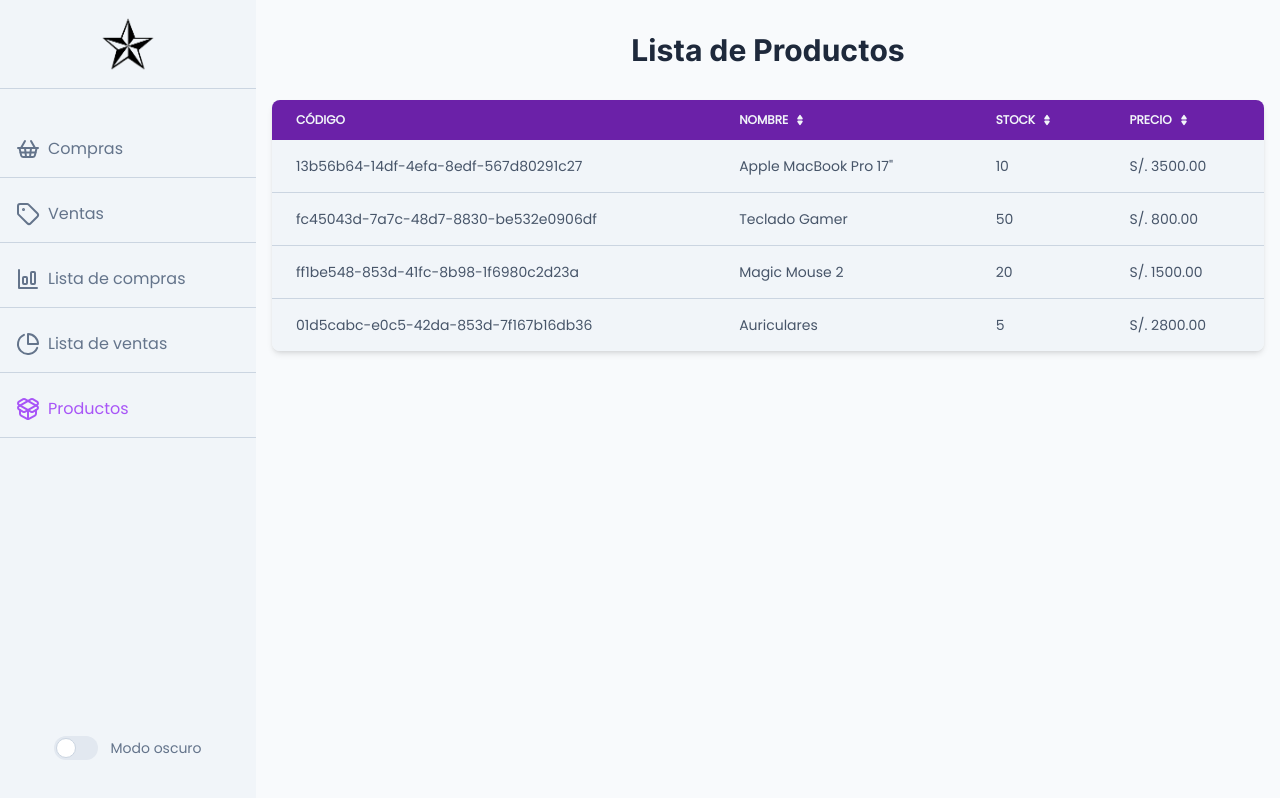
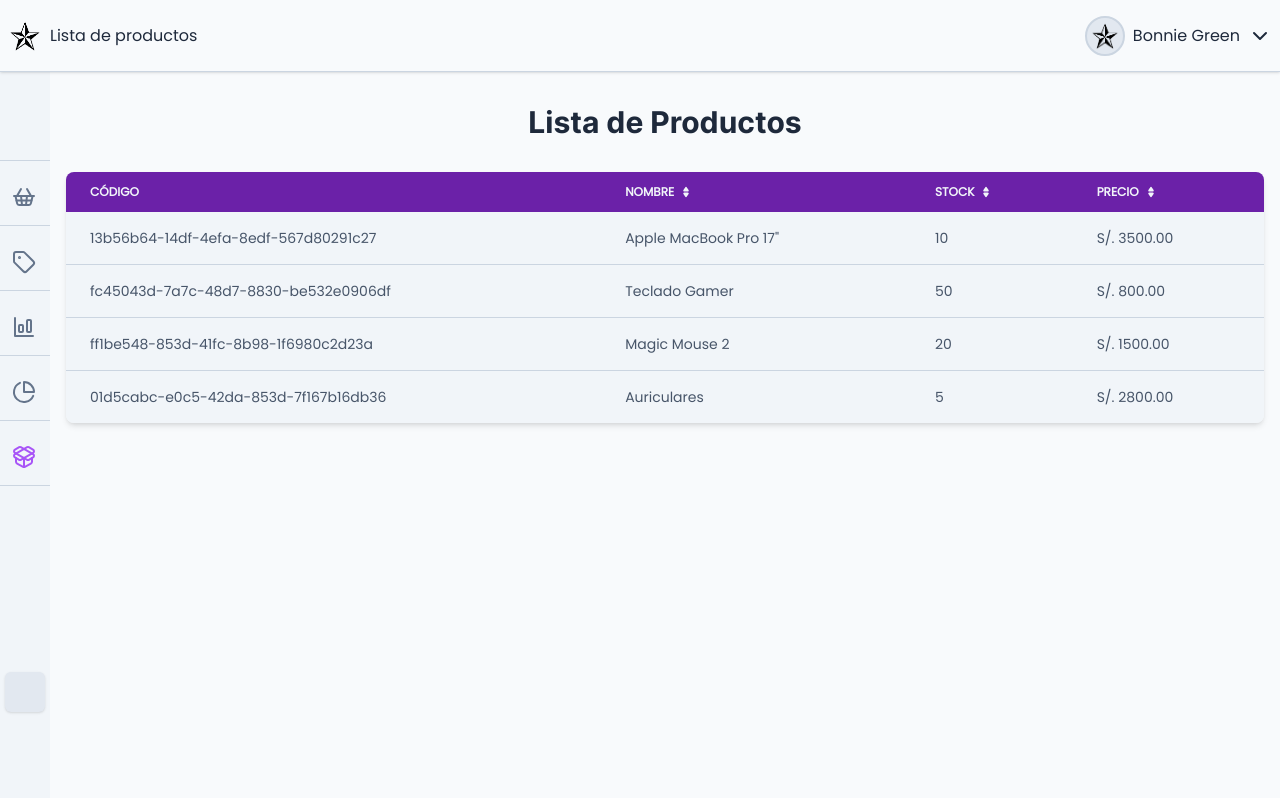
Before and after one commit to puriihuaman/shopping-sales-app, a React (Vite) app in the folder frontend/: page /productos in a window 1280 px wide. Shown: the top 798 px of the page. Built offline with nearby package versions, Linux system fonts and the light colour scheme.

Commit message:
style: add style in sidebar, navitem, header and app

```diff
--- a/frontend/src/App.tsx
+++ b/frontend/src/App.tsx
@@ -1,20 +1,43 @@
+import { Header } from '@components/Header';
 import { Sidebar } from '@components/Sidebar';
 import { Home } from '@views/Home';
 import { LoginView } from '@views/LoginView';
 import { Products } from '@views/Products';
+import { Profile } from '@views/Profile';
 import { Shopping } from '@views/Shopping';
 import { ShoppingList } from '@views/ShoppingList';
+import { useState } from 'react';
 import { BrowserRouter, Route, Routes } from 'react-router-dom';
 
 function App() {
+	const [showSidebar, setShowSidebar] = useState(false);
+
+	const handleShowSidebar = () => {
+		setShowSidebar(!showSidebar);
+	};
+
 	return (
 		<>
-			<div className="grid lg:grid-cols-[256px_minmax(0,_1fr)]">
+			<div
+				className={`h-screen grid grid-rows-[72px_minmax(0,_1fr)] transition-all duration-300 ${
+					showSidebar
+						? 'grid-cols-[256px_minmax(0,_1fr)]'
+						: 'grid-cols-[50px_minmax(0,_1fr)]'
+				}`}
+			>
 				<BrowserRouter basename="/">
-					<Sidebar />
+					<Header isShowSidebar={showSidebar} />
+
+					<div className="row-start-2 row-end-3 col-span-1">
+						<Sidebar
+							isShowSidebar={showSidebar}
+							handleShowSidebar={handleShowSidebar}
+						/>
+					</div>
 
 					<Routes>
 						<Route path="/" element={<LoginView />} />
+						<Route path="/perfiles" element={<Profile />} />
 						<Route path="/compras" element={<Shopping />} />
 						<Route path="/ventas" element={<Home />} />
 						<Route path="/lista-compras" element={<ShoppingList />} />
--- a/frontend/src/components/Header.tsx
+++ b/frontend/src/components/Header.tsx
@@ -1,7 +1,7 @@
 import { useState } from 'react';
 import { IconSvg } from './IconSvg';
 
-export const Header = () => {
+export const Header = ({ isShowSidebar }: { isShowSidebar: boolean }) => {
 	const [showConfig, setShowConfig] = useState(false);
 
 	const handleShowConfig = () => {
@@ -9,11 +9,20 @@ export const Header = () => {
 	};
 
 	return (
-		<header className="relative flex justify-between items-center gap-x-4 p-4 text-slate-800 bg-slate-50 border-b border-slate-300 shadow dark:text-slate-300 dark:bg-slate-900 dark:border-slate-800 transition-colors duration-300">
-			<div>
-				<IconSvg iconID="align-left" />
+		<header className="row-span-1 col-span-2 relative flex justify-between items-center text-slate-800 bg-slate-50 border-b border-slate-300 shadow dark:text-slate-300 dark:bg-slate-900 dark:border-slate-800 transition-colors duration-300">
+			<div
+				className={`flex justify-center items-center transition-all duration-300 ${
+					isShowSidebar ? 'w-64' : 'w-[50px]'
+				}`}
+			>
+				<img
+					src="/assets/images/logo.png"
+					alt="Logo"
+					className={`dark:invert ${isShowSidebar ? 'w-14 h-14' : 'w-8 h-8'}`}
+				/>
 			</div>
-			<div className="mr-auto">Lista de productos</div>
+
+			<div className="mr-auto text-xs md:text-base">Lista de productos</div>
 
 			<button
 				id="dropdownAvatarNameButton"
@@ -30,7 +39,7 @@ export const Header = () => {
 						alt="user photo"
 					/>
 				</div>
-				<span>Bonnie Green</span>
+				<span className="text-nowrap text-xs md:text-base">Bonnie Green</span>
 				<IconSvg iconID="chevron-down" iconSize="sm" />
 			</button>
 
--- a/frontend/src/components/NavItem.tsx
+++ b/frontend/src/components/NavItem.tsx
@@ -15,7 +15,7 @@ export const NavItem = ({
 			<NavLink
 				to={path}
 				className={({ isActive }: { isActive: boolean }): string => {
-					return `flex items-center flex-wrap gap-2 p-4 ${
+					return `flex items-center flex-nowrap gap-4 px-3 py-4  ${
 						isActive ? 'text-purple-500' : ''
 					}`;
 				}}
--- a/frontend/src/components/Sidebar.tsx
+++ b/frontend/src/components/Sidebar.tsx
@@ -1,19 +1,19 @@
+import { IconSvg } from './IconSvg';
 import { NavItem } from './NavItem';
 import ToggleTheme from './ToggleTheme';
 
-export const Sidebar = () => {
+export const Sidebar = ({
+	isShowSidebar,
+	handleShowSidebar,
+}: {
+	isShowSidebar: boolean;
+	handleShowSidebar: () => void;
+}) => {
 	return (
-		<aside className="flex flex-col w-full max-w-64 min-h-screen text-slate-800 bg-slate-100 dark:bg-slate-900 dark:text-slate-300 transition-colors duration-300">
-			<div className="py-4 flex justify-center items-center border-b border-slate-300 dark:border-slate-800 transition-colors duration-300">
-				<img
-					src="/assets/images/logo.png"
-					alt="Logo"
-					className="w-14 h-14 dark:invert"
-				/>
-			</div>
-
+		<aside className="flex flex-col w-full h-full max-w-64 text-slate-800 bg-slate-100 dark:bg-slate-900 dark:text-slate-300 transition-colors duration-300">
 			<nav className="py-8">
 				<ul className="flex flex-col gap-2">
+					<NavItem path="/perfiles" title="Perfiles" iconID="users-round" />
 					<NavItem path="/compras" title="Compras" iconID="shopping-basket" />
 					<NavItem path="/ventas" title="Ventas" iconID="tag" />
 					<NavItem
@@ -30,7 +30,22 @@ export const Sidebar = () => {
 				</ul>
 			</nav>
 
-			<div className="flex justify-center mt-auto mb-10">
+			<div className="flex justify-center mt-auto ">
+				<button
+					onClick={handleShowSidebar}
+					className="p-2 rounded-md shadow mb-2 text-slate-600 bg-slate-200 hover:text-purple-500 dark:text-slate-400 dark:bg-slate-800 dark:hover:text-purple-500 transition-colors duration-300"
+				>
+					<IconSvg
+						iconID={`${isShowSidebar ? 'panel-right-open' : 'panel-left-open'}`}
+					/>
+				</button>
+			</div>
+
+			<div
+				className={`flex justify-center mb-10 ${
+					isShowSidebar ? 'visible' : 'invisible'
+				}`}
+			>
 				<ToggleTheme />
 			</div>
 		</aside>
```
